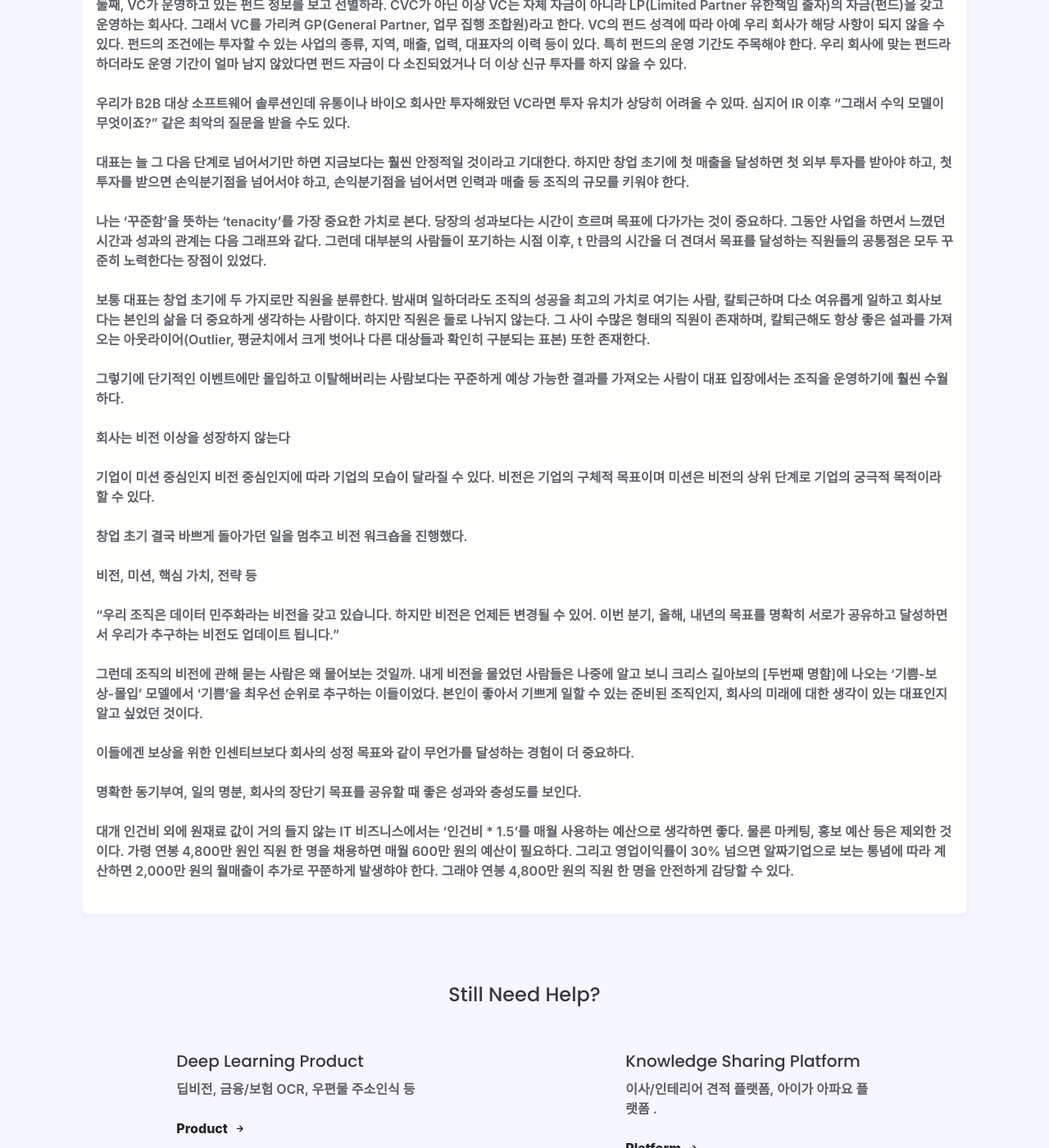
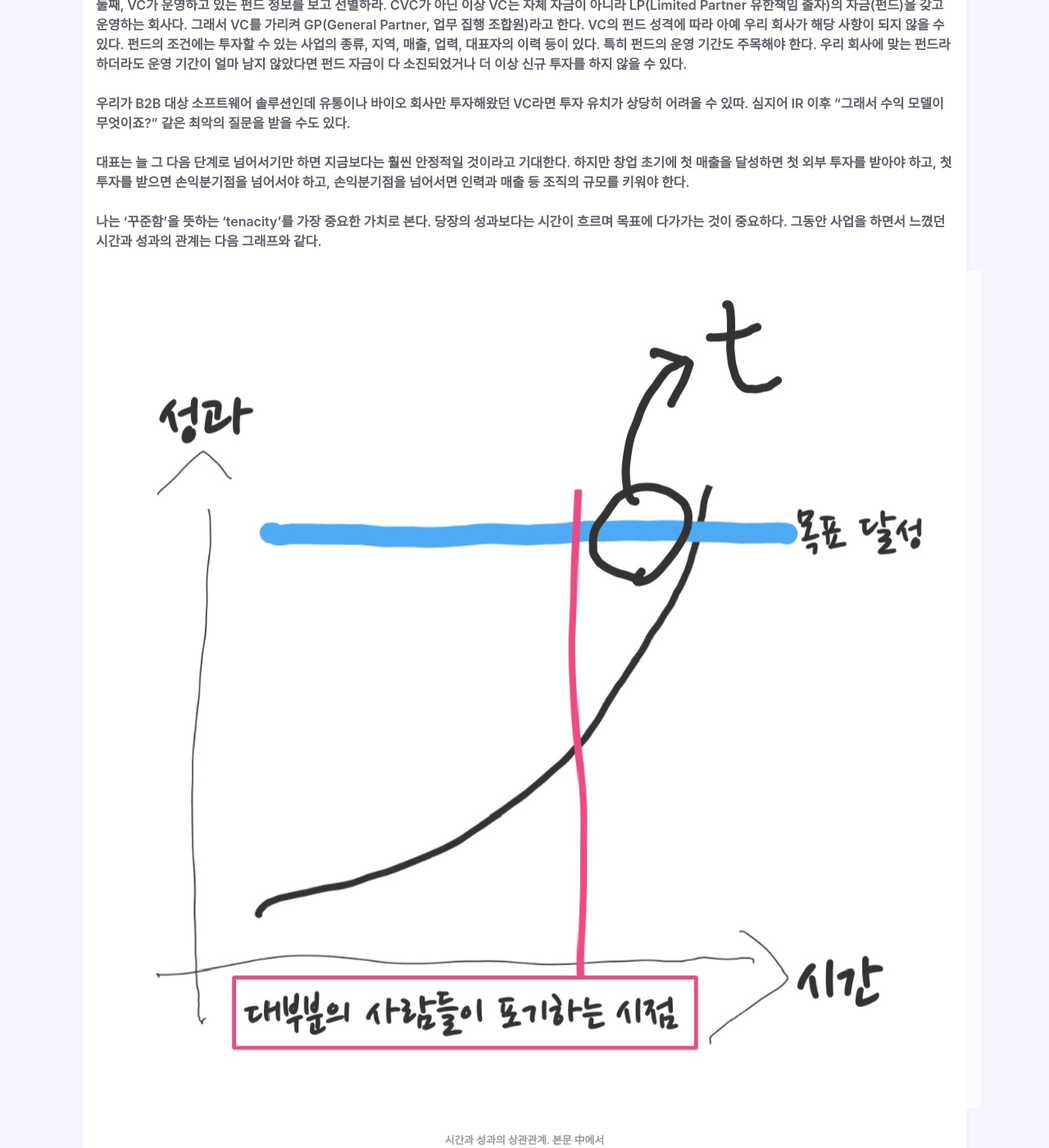
Before and after one commit to ontime-git/ontime-git.github.io, a Jekyll site: the page built from _posts/trace/2021-03-15-Live-As-Startup-CEO.md, in a window 1280 px wide and 1400 px high, scrolled down 1530 px. Shown: the whole window at 82% size. Built offline with Jekyll 4.4.1, drawn with Linux system fonts in a browser that asks for light colours; nearby versions of some CDN libraries; some web fonts are replaced; comment, search, counter and statistics services are not loaded; some of the changed text lies outside the part shown.

Commit message:
Update 2021-03-15-Live-As-Startup-CEO.md

```diff
--- a/_posts/trace/2021-03-15-Live-As-Startup-CEO.md
+++ b/_posts/trace/2021-03-15-Live-As-Startup-CEO.md
@@ -82,6 +82,11 @@ VC의 펀드 성격에 따라 아예 우리 회사가 해당 사항이 되지
 나는 '꾸준함'을 뜻하는 'tenacity'를 가장 중요한 가치로 본다.
 당장의 성과보다는 시간이 흐르며 목표에 다가가는 것이 중요하다.
 그동안 사업을 하면서 느꼈던 시간과 성과의 관계는 다음 그래프와 같다.
+
+![]({{site.url}}//assets/booklog/liveasceo1.jpg)
+<p style="color:gray; font-size:80%; text-align:center;">시간과 성과의 상관관계. 본문 中에서</p>
+
+
 그런데 대부분의 사람들이 포기하는 시점 이후,
 t 만큼의 시간을 더 견뎌서 목표를 달성하는 직원들의 공통점은 모두 꾸준히 노력한다는 장점이 있었다.
 
```
